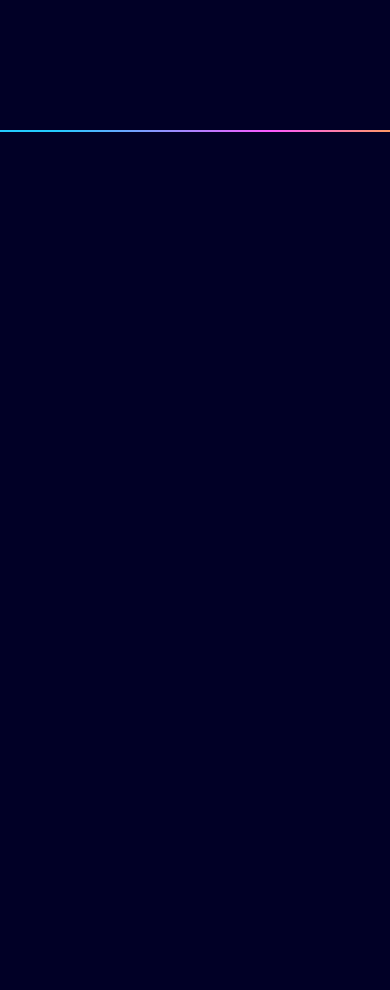
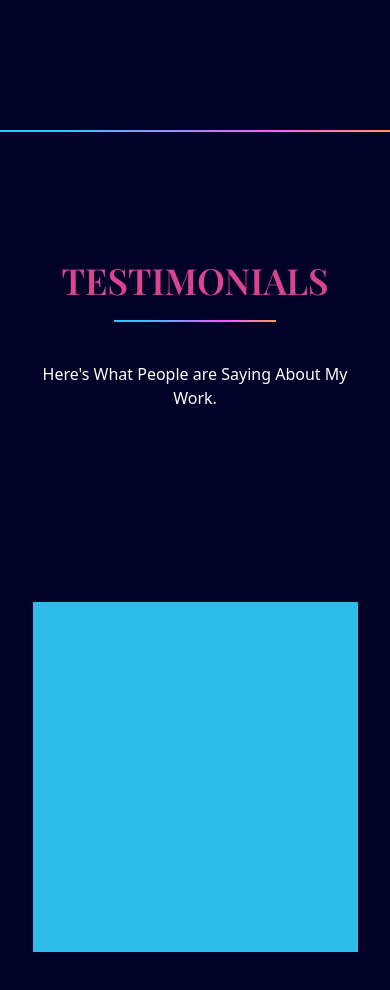
Before and after one commit to Lukmon492/Portfolio, a React (Vite) app in the folder react-portfolio/: page / in a window 390 px wide. Shown: the part 5600-6590 px from the top of the page. Before the commit the page ends 5732 px from the top, so only its background shows below. Built offline with nearby package versions, Linux system fonts and the light colour scheme.

Commit message:
almost done

```diff
--- a/react-portfolio/public/output.css
+++ b/react-portfolio/public/output.css
@@ -745,6 +745,10 @@ video {
   margin-top: 1.75rem;
 }
 
+.mt-48{
+  margin-top: 12rem;
+}
+
 .flex{
   display: flex;
 }
@@ -837,6 +841,10 @@ video {
   width: 16.666667%;
 }
 
+.w-2\/4{
+  width: 50%;
+}
+
 .max-w-\[400px\]{
   max-width: 400px;
 }
@@ -891,6 +899,10 @@ video {
 
 .gap-10{
   gap: 2.5rem;
+}
+
+.gap-8{
+  gap: 2rem;
 }
 
 .rounded-full{
@@ -1013,6 +1025,18 @@ video {
 
 .pb-48{
   padding-bottom: 12rem;
+}
+
+.pt-16{
+  padding-top: 4rem;
+}
+
+.pt-32{
+  padding-top: 8rem;
+}
+
+.pb-16{
+  padding-bottom: 4rem;
 }
 
 .text-center{
@@ -1251,9 +1275,39 @@ body,
   left: -32px;
 }
 
+.before\:top-\[-120px\]::before{
+  content: var(--tw-content);
+  top: -120px;
+}
+
+.before\:left-1\/2::before{
+  content: var(--tw-content);
+  left: 50%;
+}
+
 .before\:z-\[-1\]::before{
   content: var(--tw-content);
   z-index: -1;
+}
+
+.before\:ml-\[-\]::before{
+  content: var(--tw-content);
+  margin-left: -;
+}
+
+.before\:ml-\[-110px\]::before{
+  content: var(--tw-content);
+  margin-left: -110px;
+}
+
+.before\:-ml-\[-110px\]::before{
+  content: var(--tw-content);
+  margin-left: 110px;
+}
+
+.before\:-ml-\[110px\]::before{
+  content: var(--tw-content);
+  margin-left: -110px;
 }
 
 .before\:h-6::before{
@@ -1455,6 +1509,10 @@ body,
     gap: 4rem;
   }
 
+  .md\:text-left{
+    text-align: left;
+  }
+
   .md\:text-start{
     text-align: start;
   }
--- a/react-portfolio/src/scenes/Testimonials.jsx
+++ b/react-portfolio/src/scenes/Testimonials.jsx
@@ -2,8 +2,46 @@ import LineGradient from "../components/LineGradient";
 import { motion } from "framer-motion";
 
 const Testimonials = () => {
-  const testimonialStyles = `mx-auto relative max-w-[400px] h-[350px]`;
-  return <div></div>;
+  const testimonialStyles = `mx-auto relative max-w-[400px] h-[350px]
+  flex flex-col justify-end pt-16 mt-48 before:absolute before:top-[-120px]
+  before:-ml-[110px] before:left-1/2`;
+  return (
+    <section id="testimonials" className="pt-32 pb-16">
+      {/* HEADER */}
+      <motion.div
+        className="md:w-1/3 text-center md:text-left"
+        initial="hidden"
+        whileInView="visible"
+        viewport={{ once: true, amount: 0.5 }}
+        transition={{ duration: 0.5 }}
+        variants={{
+          hidden: { opacity: 0, x: -50 },
+          visible: { opacity: 1, x: 0 },
+        }}
+      >
+        <p className="font-playfair font-semibold text-4xl mb-5 text-red">
+          TESTIMONIALS
+        </p>
+
+        <LineGradient width="mx-auto w-2/4" />
+        <p className="mt-10">Here's What People are Saying About My Work.</p>
+      </motion.div>
+      {/* TESTIMONIAL */}
+      <div className="md:flex md:justify-between gap-8">
+        <motion.div
+          className={`bg-blue ${testimonialStyles}`}
+          initial="hidden"
+          whileInView="visible"
+          viewport={{ once: true, amount: 0.5 }}
+          transition={{ duration: 0.5 }}
+          variants={{
+            hidden: { opacity: 0, x: -50 },
+            visible: { opacity: 1, x: 0 },
+          }}
+        ></motion.div>
+      </div>
+    </section>
+  );
 };
 
 export default Testimonials;
```
